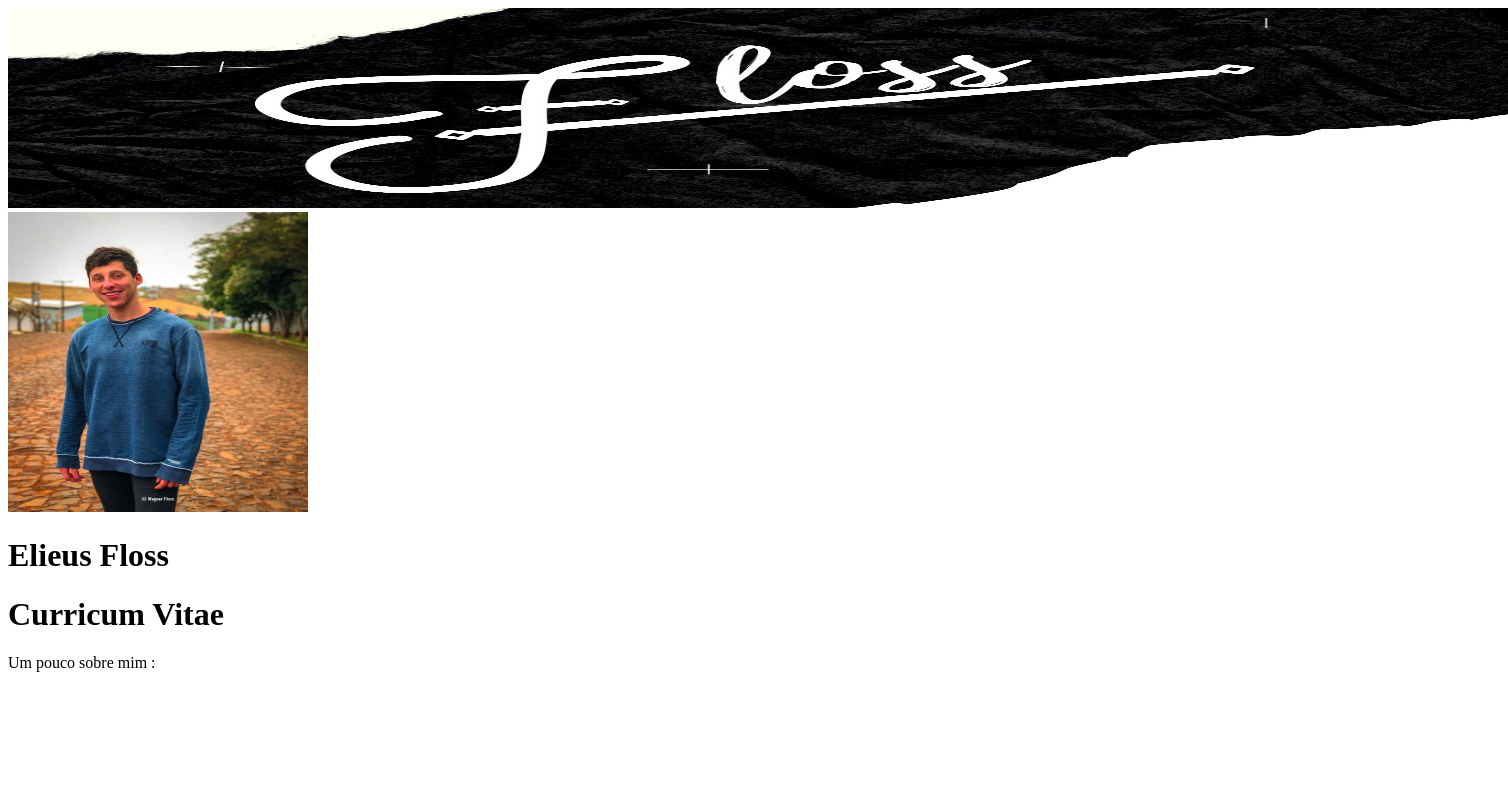
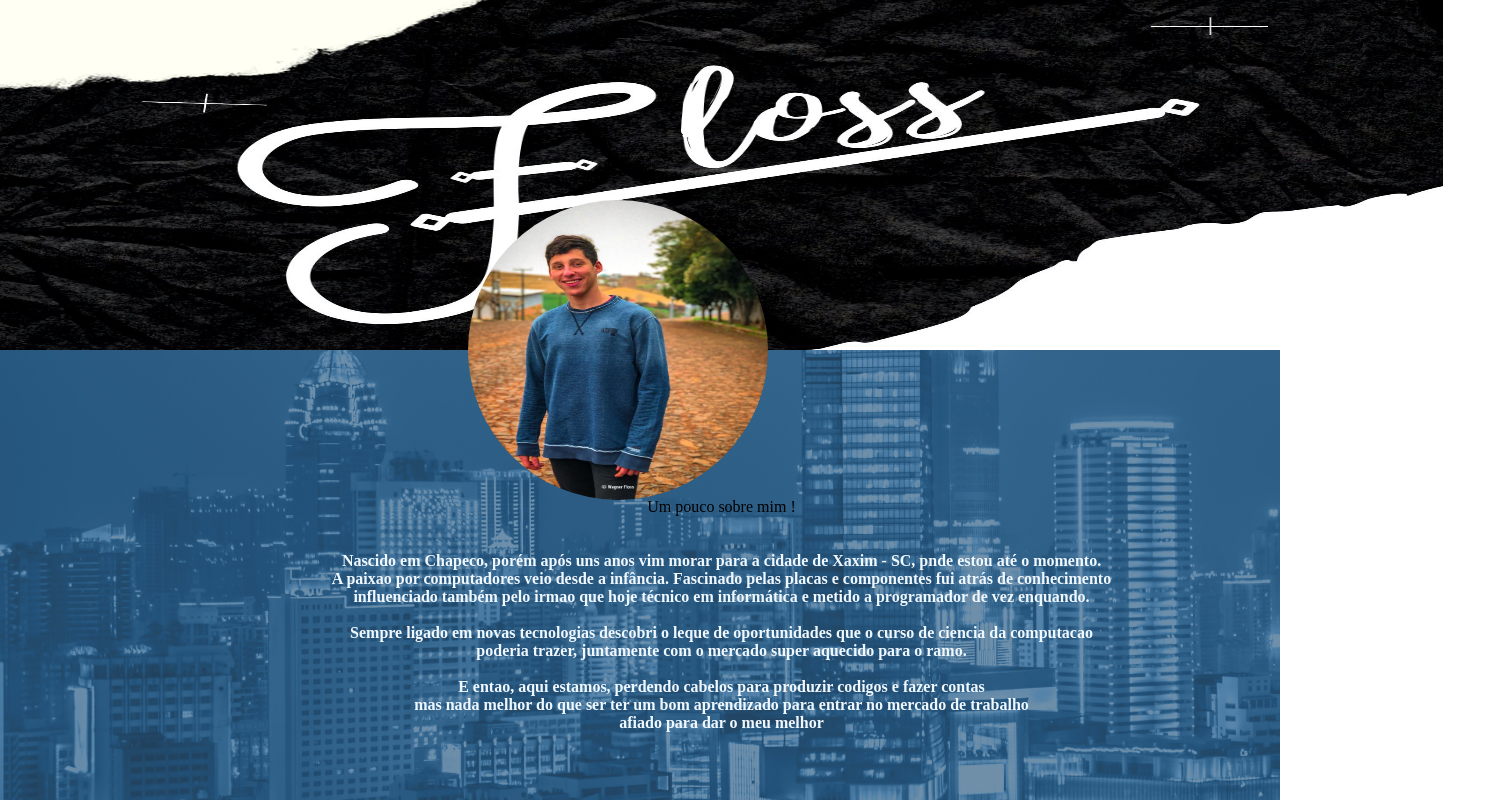
Before and after one commit to ElieusFloss/ccuffs-site, a plain HTML site: page index.html in a window 1280 px wide. Shown: the whole page, 1508 px wide, since content can reach past the window. Drawn offline with Linux system fonts and the light colour scheme.

Commit message:
Add files via upload

```diff
--- /dev/null
+++ b/css.css
@@ -0,0 +1,23 @@
+*{
+    margin: 0%;
+    padding: 0%;
+    border: none;
+    outline: none;
+    box-sizing: border-box;
+    font-size: 100%;
+}
+body{
+    background-image: url("imagens/Background.jpg");
+    position: fixed;
+    text-align: center;
+
+}
+.minhafoto img{
+    position: fixed;
+    right: 40%;
+    top: 25%;
+    border-radius: 100%;
+}
+.texto{
+    color: aliceblue;
+}
--- a/index.html
+++ b/index.html
@@ -4,43 +4,70 @@
     <meta charset="UTF-8">
     <meta http-equiv="X-UA-Compatible" content="IE=edge">
     <meta name="viewport" content="width=device-width, initial-scale=1.0">
-    <link rel="stylesheet" href="imagens/stile.css">
+    <link rel="stylesheet" type="text/css" href="css.css" media="screen" />
     <title>Site Elieus</title>
 </head>
-<body>
+    <body>
+        <div style="overflow-x: auto">
+            <div class="conteudo">
+
+
+        <div class="scroll">
+            <div class="box">
+        </div>
 
         <header>
+
+            <figure class="banner">
+                <img src="imagens/Banner Familia Floss capa.jpg"
+                width="1443px"
+                height="350px"/>
+            </figure>
+
+            <figure class="minhafoto">
+                <img src="imagens/minhafoto.jpeg"
+                width="300px"
+                height="300px">
+                <br></br>
+                <br></br>
+                <br></br>
+                <br></br>
+
+                <font size=7>Um pouco sobre mim !
+
+                </font><br>
+            </figure>
+
+
+
             <div>
-            <img src="imagens/Banner Familia Floss capa.jpg"
-            width="1500px" ;
-            height="200px";
-            border-radius="600px";>
+        </header>
+
+    </body>
+
+    <stile>
+        <div class="texto">
+
+                <br></br>
+                <h1>Nascido em Chapeco, porém após uns anos vim morar para a cidade de Xaxim - SC, pnde estou até o momento.
+                <p>A paixao por computadores veio desde a infância. Fascinado pelas placas e componentes fui atrás de conhecimento
+                <p>influenciado também pelo irmao que hoje técnico em informática e metido a programador de vez enquando.
+                <br></br>
+                <p>Sempre ligado em novas tecnologias descobri o leque de oportunidades que o curso de ciencia da computacao
+                <p>poderia trazer, juntamente com o mercado super aquecido para o ramo.
+                <br></br>
+
+                </p>E entao, aqui estamos, perdendo cabelos para produzir codigos e fazer contas
+                </p>mas nada melhor do que ser ter um bom aprendizado para entrar no mercado de trabalho
+                </p>afiado para dar o meu melhor
+
+                <br></br>
+
+
+
             </div>
 
-            <div>
-
-                <img src="imagens/minhafoto.jpeg"
-                width="300px"
-                height="300px>"
-                border-radius="350">
-            </div>
-            <div class="container-logo">
-                <div class="logo-image"></div>
-                <div class="logo-texto">
-                    <h1>Elieus Floss</h1>
-                </div>
-            </div><!--container-logo-->
-            <div>
-                <h1>
-                    Curricum Vitae
-
-                </h1>
-                <p1>
-                    Um pouco sobre mim :
-                </p1>
-            </div>
+    </stile>
 
 
-        </header>
-</body>
 </html>
```
Also changed, not shown: imagens/rodape.jpg (added).
